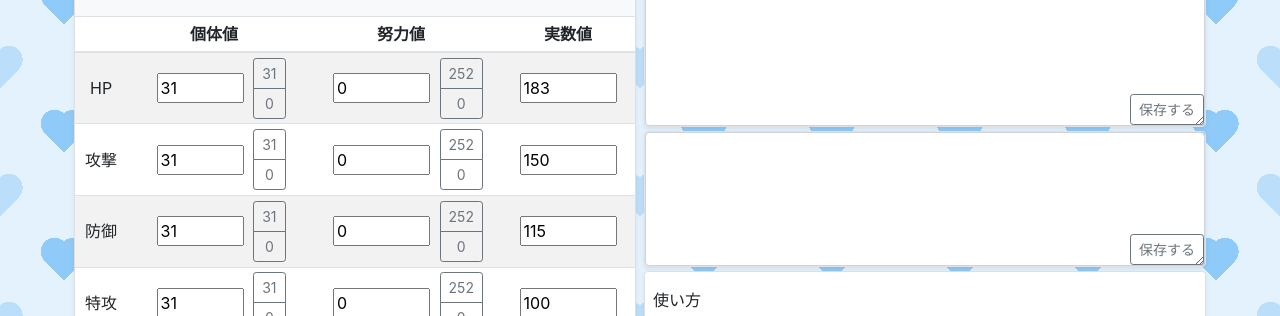
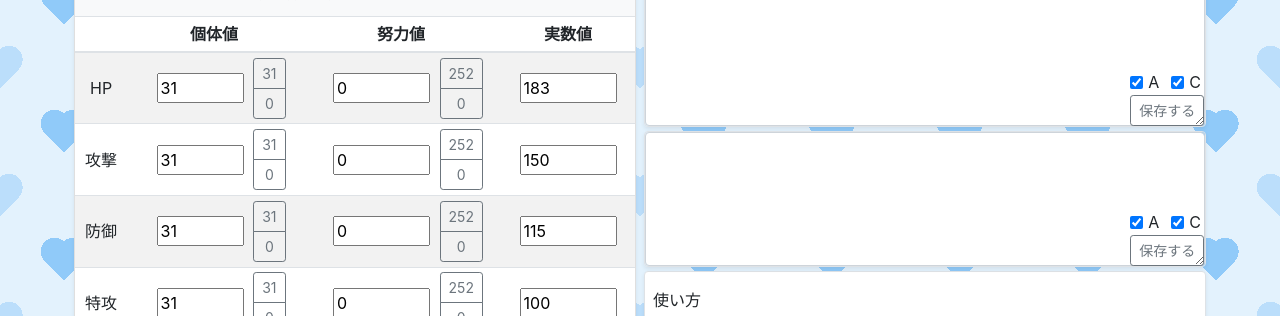
Before and after one commit to lefmarna/pokemonote-web-old, a Vue app: page /calc-stats in a window 1280 px wide. Shown: the part 251-567 px from the top of the page. Built offline with nearby package versions, Linux system fonts and the light colour scheme; what vue-head would draw is missing.

Commit message:
保存エリアに不要箇所のチェックを入れられるオプションを追加

```diff
--- a/src/components/result.vue
+++ b/src/components/result.vue
@@ -1,12 +1,31 @@
 <template>
   <div class="position-relative">
     <textarea class="form-control" rows="5" v-model="calcArea"></textarea>
-    <button
-      class="btn btn-outline-secondary btn-sm position-absolute"
-      v-on:click="result()"
-    >
-      保存する
-    </button>
+    <div class="position-absolute">
+      <div>
+        <div class="form-check form-check-inline">
+          <input
+            class="form-check-input"
+            type="checkbox"
+            id="inlineCheckbox1"
+            v-model="attackCheck"
+          />
+          <label class="form-check-label" for="inlineCheckbox1">A</label>
+        </div>
+        <div class="form-check form-check-inline">
+          <input
+            class="form-check-input"
+            type="checkbox"
+            id="inlineCheckbox2"
+            v-model="spAttackCheck"
+          />
+          <label class="form-check-label" for="inlineCheckbox2">C</label>
+        </div>
+      </div>
+      <button class="btn btn-outline-secondary btn-sm" v-on:click="result()">
+        保存する
+      </button>
+    </div>
   </div>
 </template>
 
@@ -14,7 +33,9 @@
 export default {
   data() {
     return {
-      calcArea: ""
+      calcArea: "",
+      attackCheck: true,
+      spAttackCheck: true
     };
   },
   methods: {
@@ -39,6 +60,12 @@ export default {
         parent.values[4],
         parent.values[5]
       ];
+      if (!this.attackCheck) {
+        stats[1] = "*";
+      }
+      if (!this.spAttackCheck) {
+        stats[3] = "*";
+      }
       // 各行に出力する初期値を設定
       let line1 = `${parent.name} ${parent.nature}`;
       let line2 = "";
@@ -102,8 +129,8 @@ export default {
 </script>
 
 <style lang="scss" scoped>
-.position-relative .btn {
-  right: 1px;
-  bottom: 1px;
+.position-relative .position-absolute {
+  right: -8px;
+  bottom: 0.5px;
 }
 </style>
--- a/src/components/updates.vue
+++ b/src/components/updates.vue
@@ -1,8 +1,12 @@
 <template>
   <div class="overflow-auto px-2">
+        <updatesTemplate
+      day="2020-04-25"
+      content="『ステータス計算機』の保存用エリアに、不要箇所のチェック項目（『こうげき(A)』と『とくこう(C)』のみ）を追加しました。"
+    />
     <updatesTemplate
       day="2020-04-24"
-      content="『ステータス計算機』で[保存する]のボタンを押した際に「とつげきチョッキ」や「しんかのきせき」にチェックを入れていたかどうかも出力するようにしました"
+      content="『ステータス計算機』で[保存する]のボタンを押した際に「とつげきチョッキ」や「しんかのきせき」にチェックを入れていたかどうかも出力するようにしました。"
     />
     <updatesTemplate
       day="2020-04-23"
```
